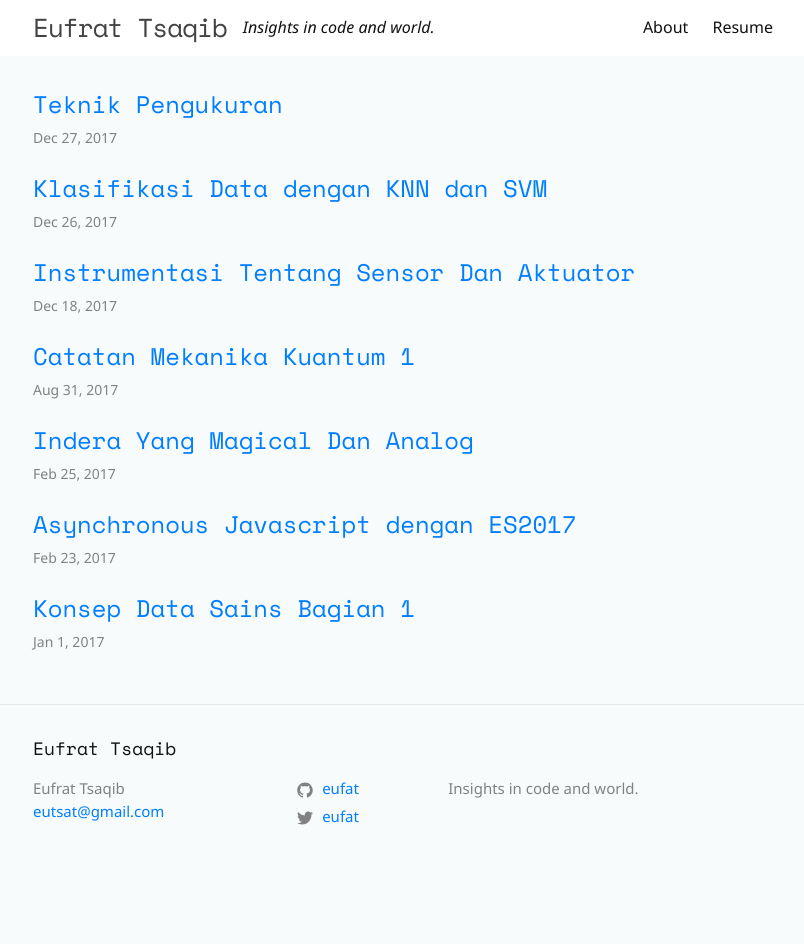
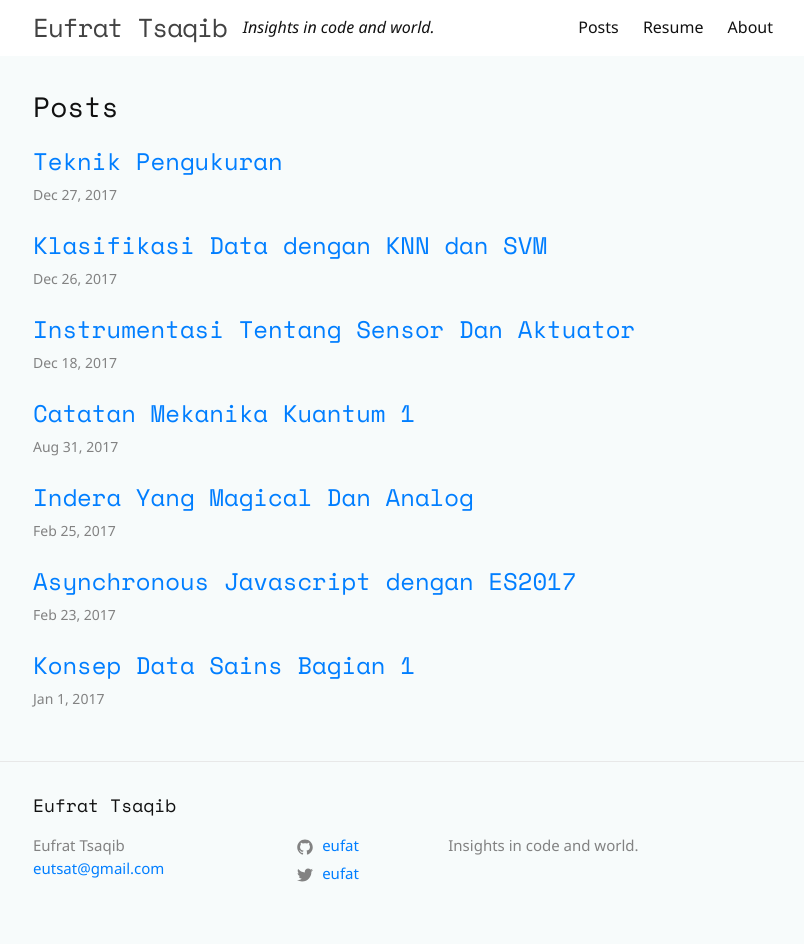
Before and after one commit to eufat/eufat.github.io, a Jekyll site: the page built from index.md, in a window 1280 px wide. Shown: the whole page, without its empty margins (237-1041 px from the left). Built offline with Jekyll 4.4.1, drawn with Linux system fonts in a browser that asks for light colours; before the commit the page ends 900 px from its top, so only the background shows below that.

Commit message:
Fix title and head

```diff
--- a/_includes/head.html
+++ b/_includes/head.html
@@ -1,6 +1,7 @@
 <head>
     <meta charset="utf-8">
     <meta http-equiv="X-UA-Compatible" content="IE=edge">
+    <title>{{ site.title }}</title>
     <meta name="viewport" content="width=device-width, initial-scale=1">
     <link rel="stylesheet" href="{{ "/assets/main.css" | relative_url }}">
     <link rel="alternate" type="application/rss+xml" title="{{ site.title | escape }}" href="{{ "/feed.xml" | relative_url }}">
--- a/_includes/header.html
+++ b/_includes/header.html
@@ -20,13 +20,14 @@
         </label>
 
         <div class="trigger">
+          <a class="page-link" href="{{ "/" | relative_url }}">Posts</a>
+          <a class="page-link" href="https://docs.google.com/document/d/1v2QEILcYgqYaE_yI4qGiBH8DPppA4X49Wn-j50j6TOo/edit?usp=sharing">Resume</a>
           {% for path in page_paths %}
             {% assign my_page = site.pages | where: "path", path | first %}
             {% if my_page.title %}
             <a class="page-link" href="{{ my_page.url | relative_url }}">{{ my_page.title | escape }}</a>
             {% endif %}
           {% endfor %}
-          <a class="page-link" href="https://docs.google.com/document/d/1v2QEILcYgqYaE_yI4qGiBH8DPppA4X49Wn-j50j6TOo/edit?usp=sharing">Resume</a>
         </div>
       </nav>
     {% endif %}
--- a/_layouts/home.html
+++ b/_layouts/home.html
@@ -10,6 +10,7 @@
   {{ content }}
 
   {% if site.posts.size > 0 %}
+  <h2 class="post-list-heading">{{ page.list_title | default: "Posts" }}</h2>
     <ul class="post-list">
       {% for post in site.posts %}
         <li>
```
